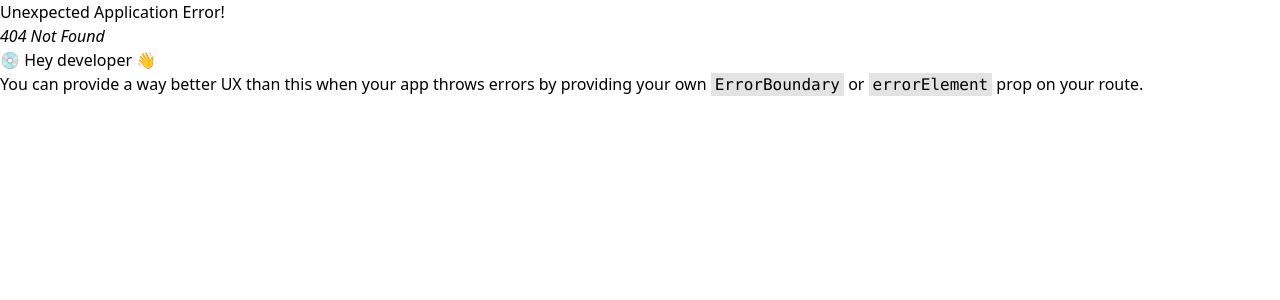
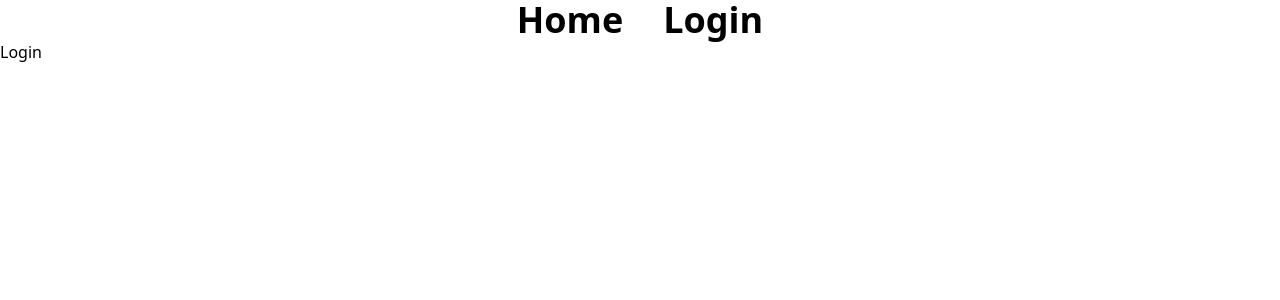
Before and after one commit to Ujjal-ENG/AllSimpleReactProjects, a React (Vite) app in the folder react-with-firebase/: page /login in a window 1280 px wide. Before the commit this address had no page. Shown: the top 300 px of the page. Built offline with nearby package versions, Linux system fonts and the light colour scheme.

Commit message:
make the header page with link

```diff
--- a/react-with-firebase/src/components/pages/Header.jsx
+++ b/react-with-firebase/src/components/pages/Header.jsx
@@ -1,7 +1,17 @@
+/* eslint-disable indent */
+/* eslint-disable react/jsx-indent */
+/* eslint-disable prettier/prettier */
 import React from 'react';
+import { Link } from 'react-router-dom';
 
 function Header() {
-    return <div>Header</div>;
+    return (
+        <div className="text-4xl font-semibold flex justify-center items-center gap-10">
+            <Link to="/">Home</Link>
+
+            <Link to="/login">Login</Link>
+        </div>
+    );
 }
 
 export default Header;
--- /dev/null
+++ b/react-with-firebase/src/components/pages/Login.jsx
@@ -0,0 +1,10 @@
+/* eslint-disable indent */
+/* eslint-disable react/jsx-indent */
+/* eslint-disable prettier/prettier */
+import React from 'react';
+
+function Login() {
+    return <div>Login</div>;
+}
+
+export default Login;
```
Also changed, not shown: react-with-firebase/src/components/routes/App.Routes.jsx (+11 -3 lines), react-with-firebase/.eslintrc.json.
